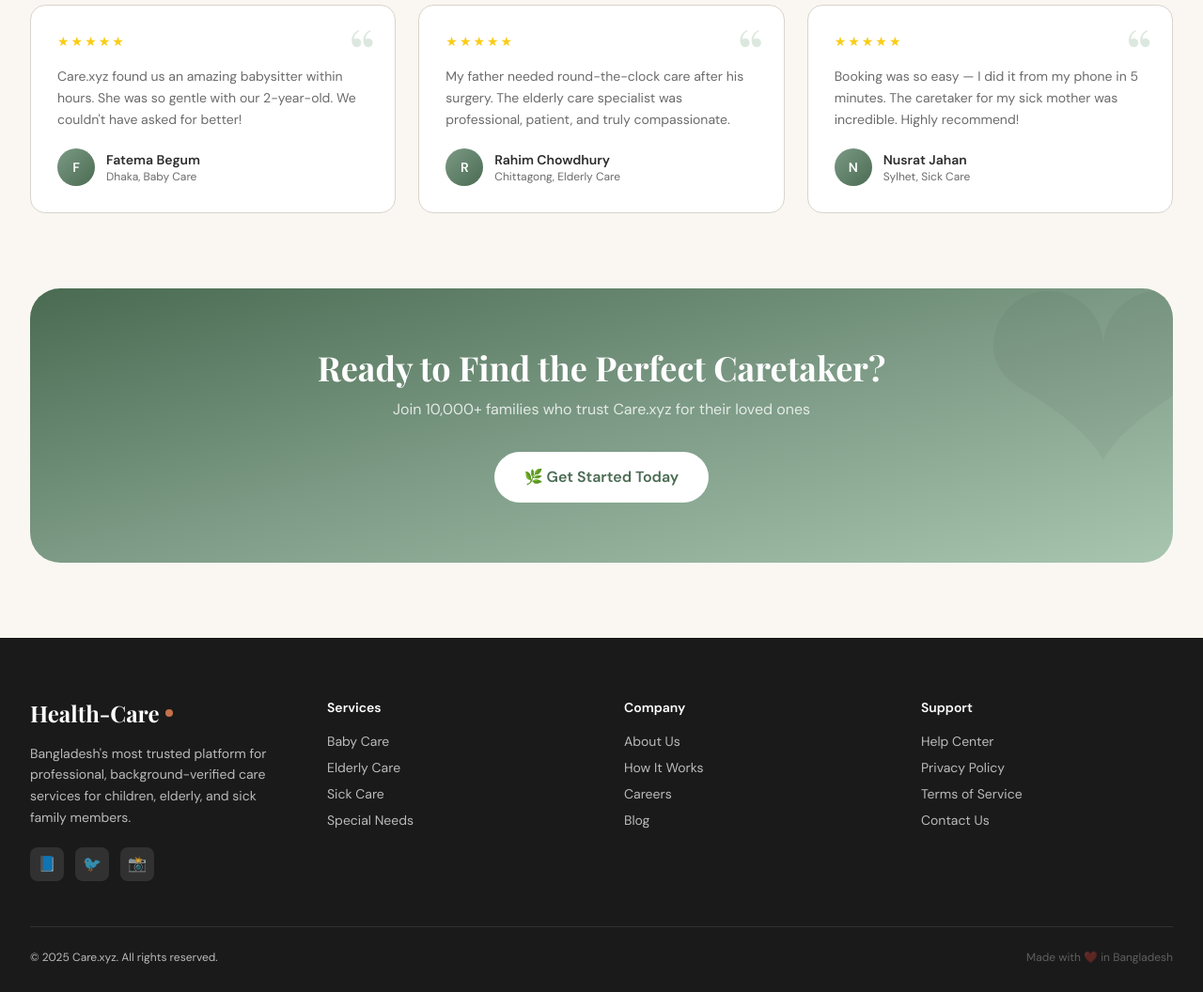
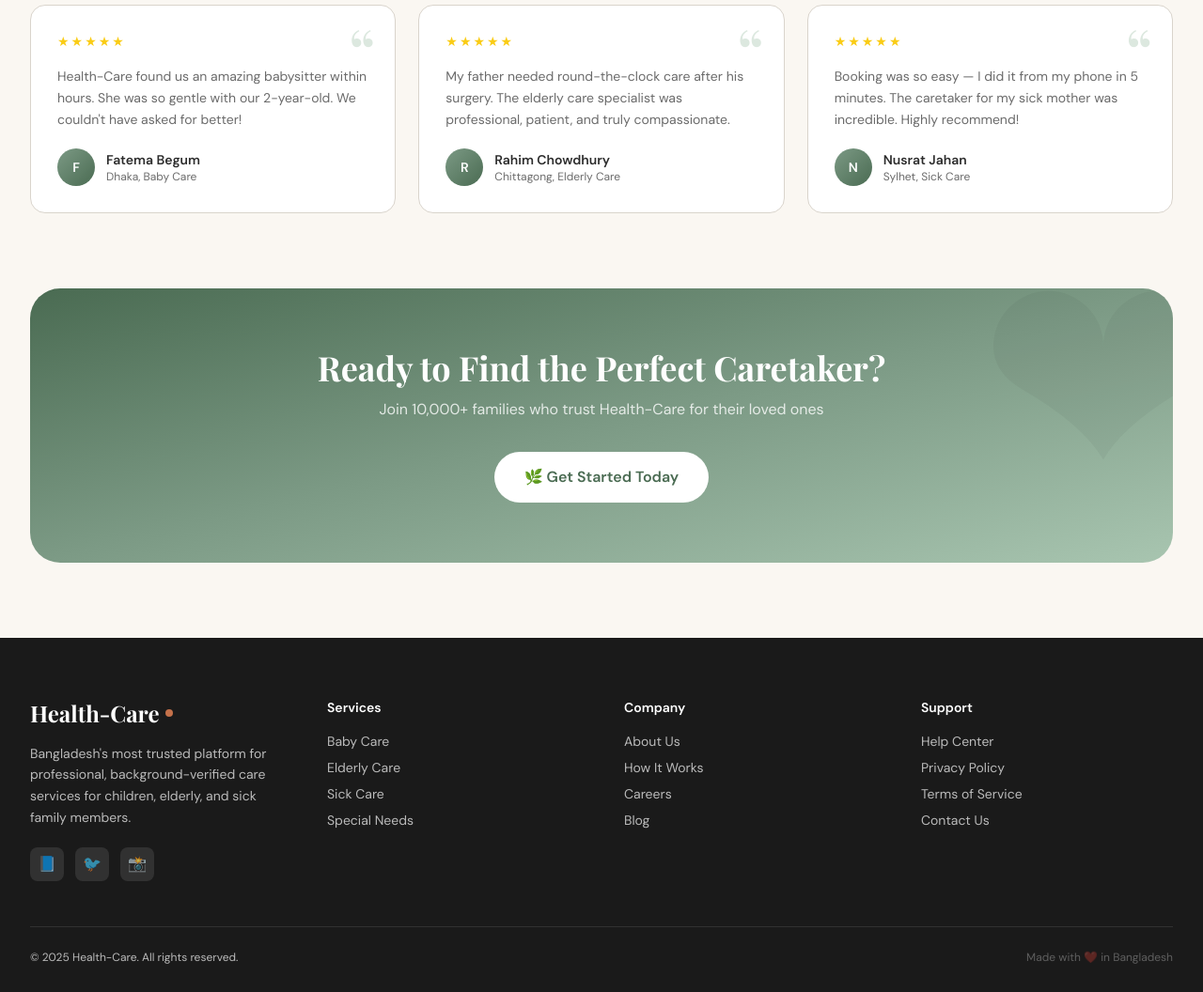
Before and after one commit to islamSorifulhero/Health-Care-Services, a Next.js app: page / in a window 1280 px wide. Shown: the part 2999-4055 px from the top of the page at 94% size. Built offline with nearby package versions, Linux system fonts and the light colour scheme; a web font is replaced by a local one.

Commit message:
footer section updated

```diff
--- a/src/components/home/CtaBanner.tsx
+++ b/src/components/home/CtaBanner.tsx
@@ -9,7 +9,7 @@ export function CtaBanner() {
         <h2 className="font-playfair text-4xl font-bold text-white mb-3 relative z-10">
           Ready to Find the Perfect Caretaker?
         </h2>
-        <p className="text-white/80 mb-8 relative z-10">Join 10,000+ families who trust Care.xyz for their loved ones</p>
+        <p className="text-white/80 mb-8 relative z-10">Join 10,000+ families who trust Health-Care for their loved ones</p>
         <Link
           href="/#services"
           className="inline-flex items-center gap-2 bg-white text-sage-dark font-bold px-8 py-3.5 rounded-full hover:-translate-y-0.5 hover:shadow-xl transition-all relative z-10"
--- a/src/components/home/TestimonialsSection.tsx
+++ b/src/components/home/TestimonialsSection.tsx
@@ -1,7 +1,7 @@
 'use client';
 
 const TESTIMONIALS = [
-  { name: 'Fatema Begum', location: 'Dhaka, Baby Care', text: 'Care.xyz found us an amazing babysitter within hours. She was so gentle with our 2-year-old. We couldn\'t have asked for better!' },
+  { name: 'Fatema Begum', location: 'Dhaka, Baby Care', text: 'Health-Care found us an amazing babysitter within hours. She was so gentle with our 2-year-old. We couldn\'t have asked for better!' },
   { name: 'Rahim Chowdhury', location: 'Chittagong, Elderly Care', text: 'My father needed round-the-clock care after his surgery. The elderly care specialist was professional, patient, and truly compassionate.' },
   { name: 'Nusrat Jahan', location: 'Sylhet, Sick Care', text: 'Booking was so easy — I did it from my phone in 5 minutes. The caretaker for my sick mother was incredible. Highly recommend!' },
 ];
--- a/src/components/layout/Footer.tsx
+++ b/src/components/layout/Footer.tsx
@@ -52,7 +52,7 @@ export function Footer() {
         </div>
 
         <div className="border-t border-white/10 pt-6 flex flex-col sm:flex-row justify-between items-center gap-3 text-xs">
-          <span>© 2025 Care.xyz. All rights reserved.</span>
+          <span>© 2025 Health-Care. All rights reserved.</span>
           <span className="text-white/30">Made with ❤️ in Bangladesh</span>
         </div>
       </div>
```
